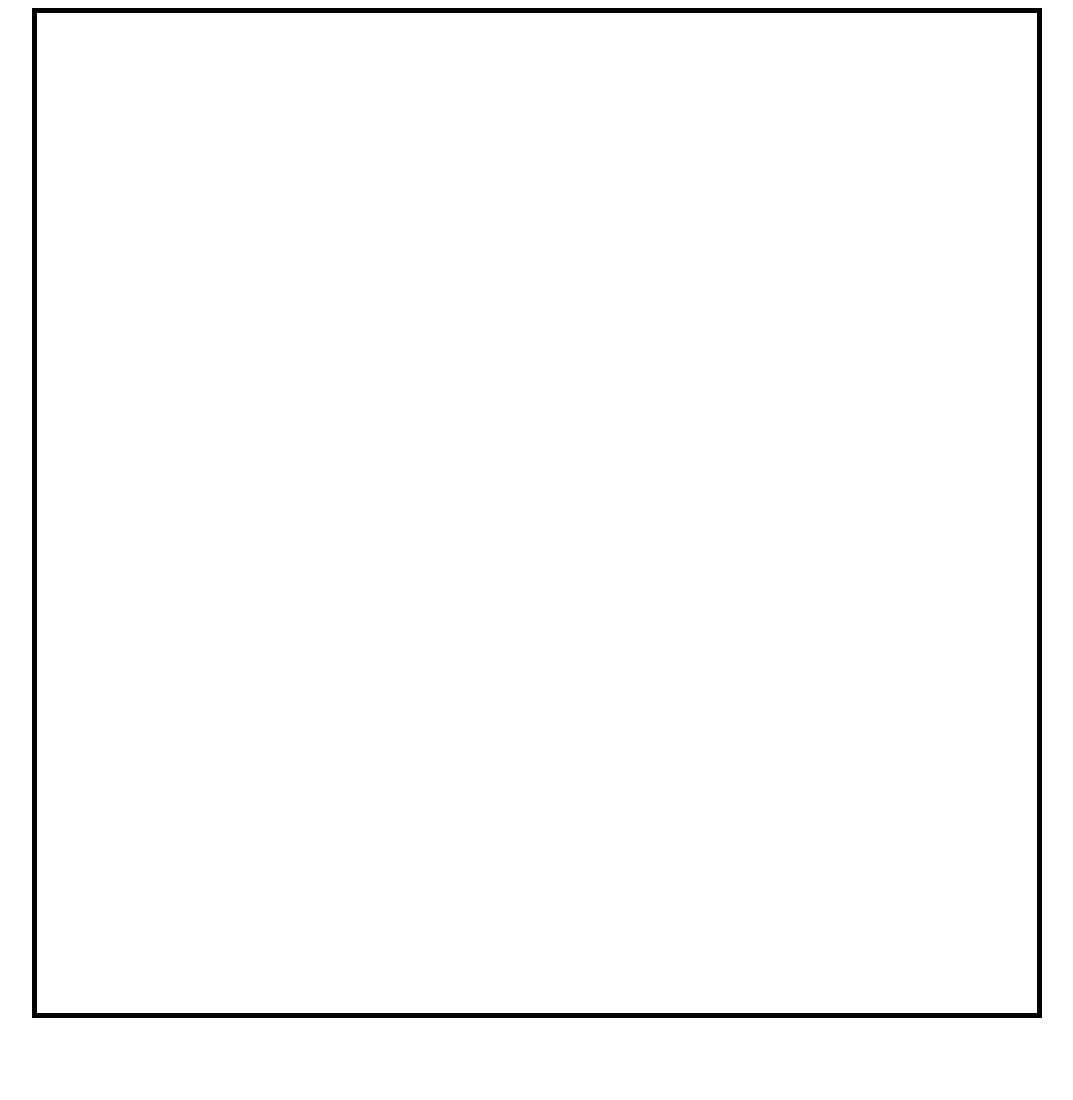
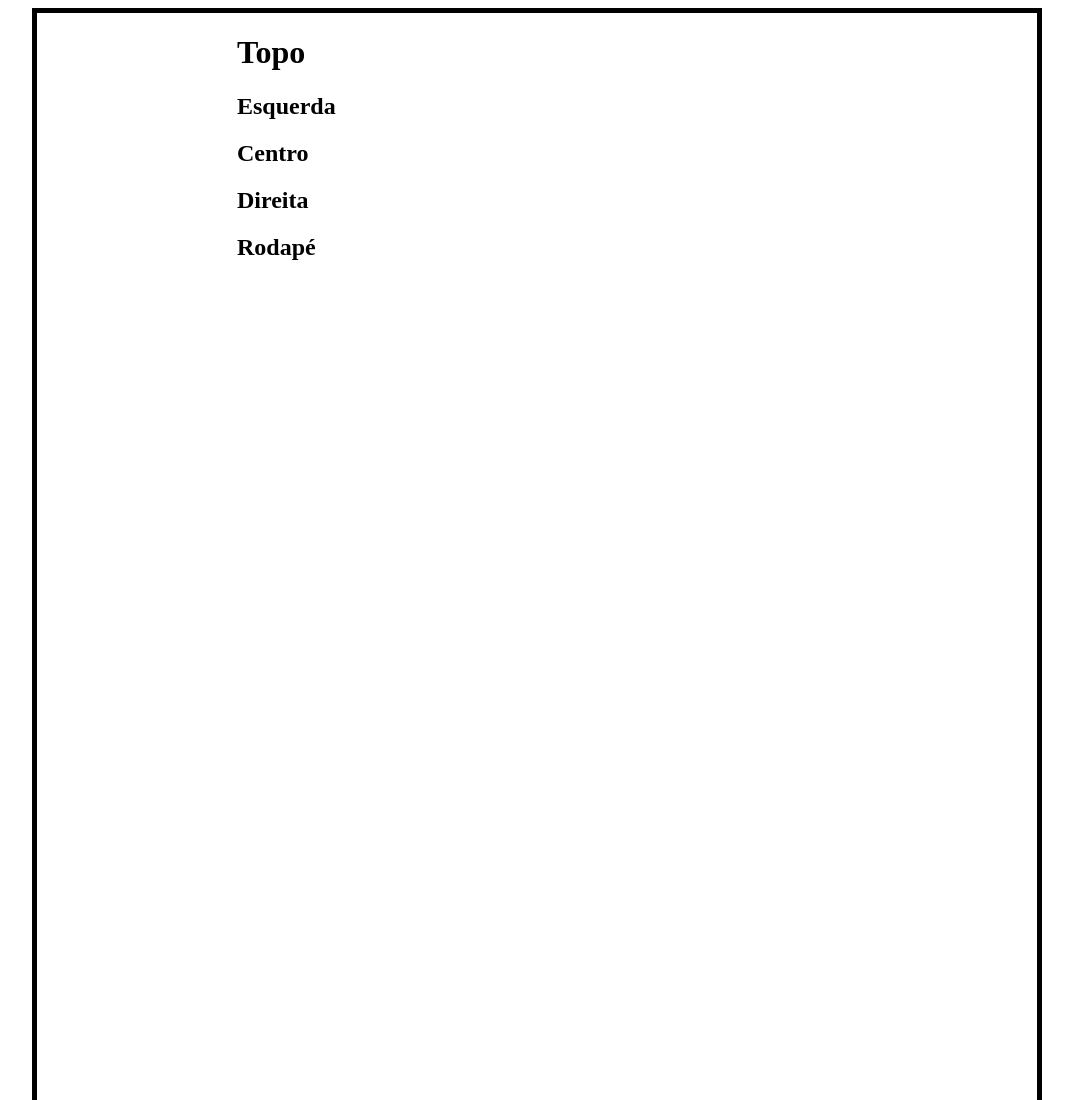
Before and after one commit to Anabiaaa23/Projeto, a plain HTML site: page index.html in a window 1280 px wide. Shown: the top 1100 px of the page, without its empty margins (103-1176 px from the left). Before the commit the page ends 1026 px from the top, so only its background shows below. Drawn offline with Linux system fonts and the light colour scheme.

Commit message:
Update index.html

```diff
--- a/index.html
+++ b/index.html
@@ -8,6 +8,29 @@
   </head>
   <body>
     <div id="corpo">
+      <div id="topo">
+          <h1>Topo</h1>
+          <p></p>
+      </div>
 
+      <div id="conteudo">
+          <div id="esquerda">
+              <h2>Esquerda</h2>
+              <p></p>
+          </div>
+          <div id="centro">
+              <h2>Centro</h2>
+              <p></p>
+          </div>
+          <div id="direita">
+              <h2>Direita</h2>
+              <p></p>
+          </div>
+      </div>
+
+      <div id="rodape">
+          <h2>Rodapé</h2>
+      </div>
+  </div>
     </div>
   </body>
```
